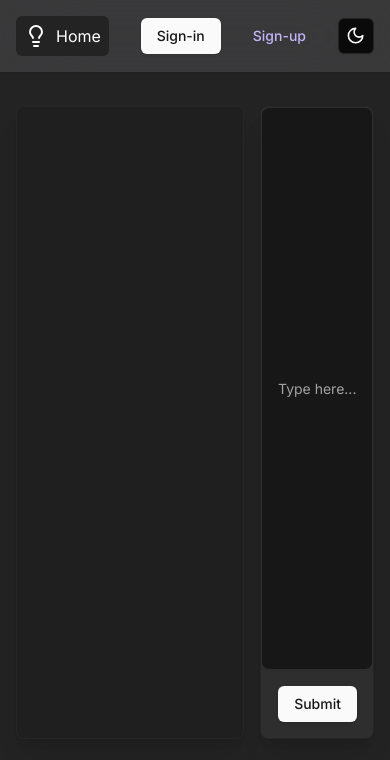
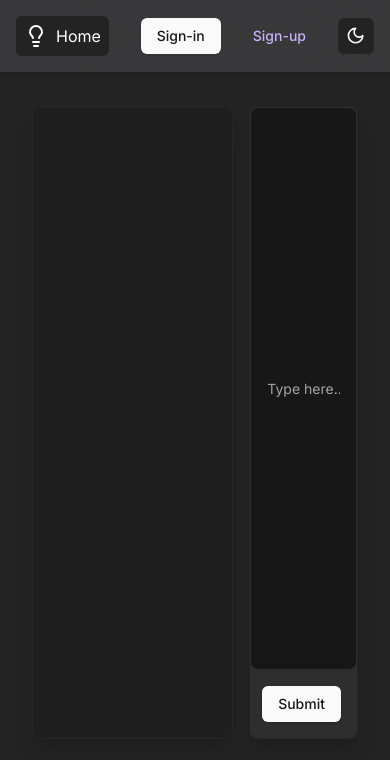
Before and after one commit to angelzxz1/tips-n-that, a Next.js app: page /tests in a window 390 px wide. Shown: the top 760 px of the page. Built offline with nearby package versions, Linux system fonts and the light colour scheme; no server answers.

Commit message:
Added partial responsiveness

```diff
--- a/app/[username]/[post]/layout.tsx
+++ b/app/[username]/[post]/layout.tsx
@@ -33,10 +33,16 @@ const Layout = async ({
 
     return (
         <div className="w-full relative flex justify-center">
-            <div className=" fixed h-full left-0 w-1/4 p-4 flex justify-end">
+            <div
+                className="
+                fixed p-4 flex justify-end z-40 bottom-0 w-full bg-background border-t
+                lg:h-full lg:left-0 lg:w-1/4 lg:bg-transparent lg:justify-center lg:items-center
+                rounded-t-md
+                "
+            >
                 <PostInfo post={postData} isPostPage={true} />
             </div>
-            <main className="w-1/2">{children}</main>
+            <main className="w-full lg:w-1/2">{children}</main>
         </div>
     );
 };
--- a/app/[username]/[post]/page.tsx
+++ b/app/[username]/[post]/page.tsx
@@ -29,8 +29,8 @@ const PostPage = async ({
         return <div>Post not found</div>;
     }
     return (
-        <div className="pt-[68px] w-full shadow-xl p-4 bg-white dark:bg-zinc-800 rounded-lg relative">
-            <AuthorDetail author={user} />
+        <div className="pt-[68px] w-full shadow-xl lg:p-4 bg-white dark:bg-zinc-800 rounded-lg relative">
+            {/* <AuthorDetail author={user} /> */}
             <Markdown>{postData.content}</Markdown>
         </div>
     );
--- a/app/globals.css
+++ b/app/globals.css
@@ -11,7 +11,7 @@ body,
 
 @layer base {
   :root {
-    --background: 0 0% 100%;
+    --background: 240 20% 95%;
     --foreground: 0 0% 3.9%;
 
     --card: 0 0% 100%;
@@ -43,7 +43,7 @@ body,
   }
 
   .dark {
-    --background: 0 0% 3.9%;
+    --background: 240 1% 14%;
     --foreground: 0 0% 98%;
 
     --card: 0 0% 3.9%;
@@ -78,7 +78,7 @@ body,
     @apply border-border;
   }
   body {
-    @apply bg-[#f0f0f5] dark:bg-[#232324] text-foreground;
+    @apply bg-background dark:bg-background text-foreground;
   }
 }
 
@@ -121,7 +121,7 @@ h6{
 }
 
 p{
-  @apply text-base;
+  @apply text-base w-fit;
 }
 
 a{
@@ -151,6 +151,7 @@ blockquote{
   @apply px-4 font-thin relative ;
   width: fit-content;
   font:italic;
+  overflow-y: auto;
 }
 blockquote::before {
   @apply  absolute -top-2;
--- a/app/layout.tsx
+++ b/app/layout.tsx
@@ -20,7 +20,7 @@ export default function RootLayout({
     return (
         <ClerkProvider>
             <html lang="en">
-                <body className={`${inter.className} flex justify-center`}>
+                <body className={`${inter.className} flex justify-center px-4`}>
                     <ThemeProvider
                         attribute="class"
                         defaultTheme="dark"
--- a/app/page.tsx
+++ b/app/page.tsx
@@ -8,11 +8,11 @@ const SetUpPage = async () => {
     const posts = await db.post.findMany();
 
     return (
-        <main className="relative w-full flex justify-center items-center pt-[68px] h-full ">
-            <section className="h-full pt-[68px] top-0 left-0 fixed w-1/4 flex justify-center items-center ">
+        <main className="relative w-full flex justify-center lg:justify-end xl:justify-center items-center pt-[68px] h-full ">
+            <section className="h-full pt-[68px] top-0 left-0 fixed w-1/4 hidden lg:flex justify-center items-center ">
                 this is the left side
             </section>
-            <section className="h-full w-2/4 ">
+            <section className="h-full lg:w-3/4 xl:w-2/4 w-full ">
                 {posts.length > 0 ? (
                     posts.map((post) => (
                         <PostItem key={post.id} postData={post} />
@@ -24,7 +24,7 @@ const SetUpPage = async () => {
                     </div>
                 )}
             </section>
-            <section className="min-h-full pt-[68px] top-0 right-0 fixed w-1/4 flex justify-center items-center">
+            <section className="min-h-full pt-[68px] top-0 right-0 fixed w-1/4 hidden xl:flex justify-center items-center">
                 this is the right side
             </section>
         </main>
--- a/components/posts/post-info.tsx
+++ b/components/posts/post-info.tsx
@@ -31,7 +31,7 @@ const PostInfo = async ({
     });
     if (isPostPage) {
         return (
-            <div className="flex flex-col gap-10 pt-16">
+            <div className="flex lg:flex-col gap-10  w-full items-center justify-evenly lg:items-end ">
                 <div className="flex flex-col items-center justify-center">
                     <ButtonInfo
                         userId={thisProfile?.id}
@@ -52,7 +52,7 @@ const PostInfo = async ({
                     <MessageCircle className="cursor-pointer" strokeWidth={1} />
                     {numberOfComments}
                 </div>
-                <div className="">
+                <div className="flex flex-col items-center justify-center">
                     <Bookmark strokeWidth={1} />
                 </div>
             </div>
```
